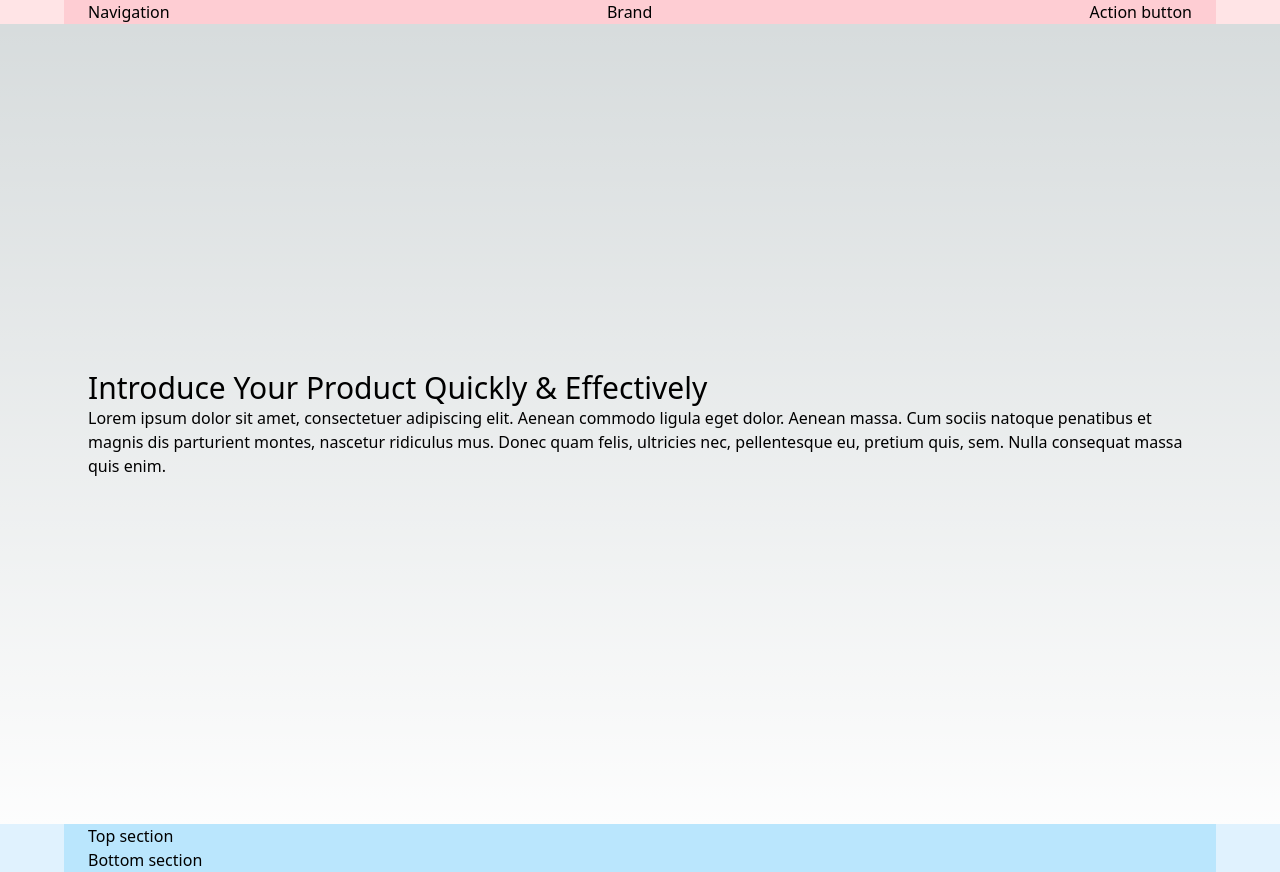
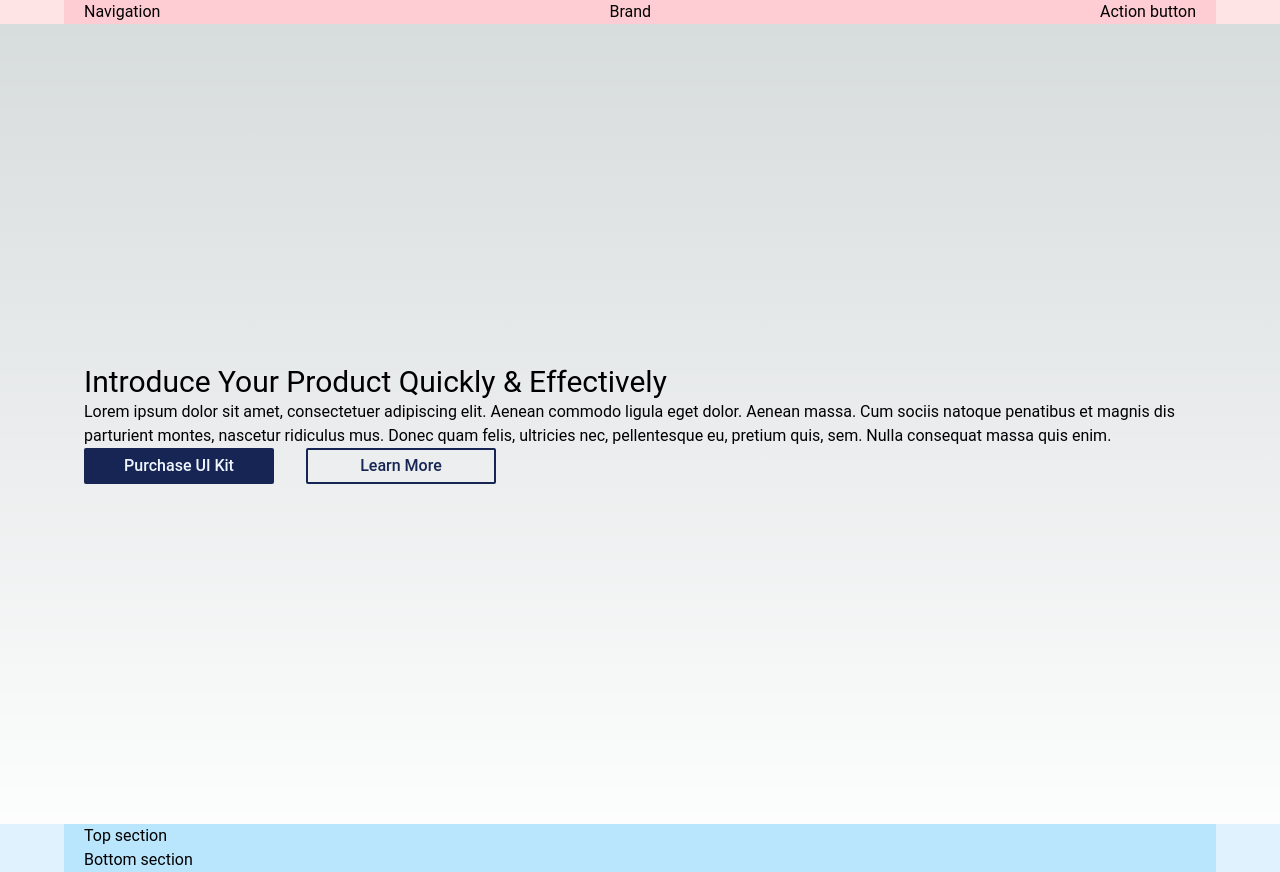
Before and after one commit to telesyk/sample-simple-landing, a Next.js app: page / in a window 1280 px wide. Built offline with nearby package versions, Linux system fonts and the light colour scheme.

Commit message:
Extend components with Buttons. Extend tailwind config with Roboto font. Update TextContent. update SectionHero.

```diff
--- a/src/app/context.tsx
+++ b/src/app/context.tsx
@@ -14,19 +14,26 @@ const data = {
       logo: '',
       copyright: '©2023 Yourcompany',
     },
-    socials: {
+    social: {
       facebook: '#',
       linkedin: '#',
       twitter: '#',
       youtube: '#',
       instagram: '#',
     },
-    buttons: {
+    button: {
       primary1: 'Buy Now',
       primary2: 'Purchase Now',
       primary3: 'Purchase UI Kit',
       secondary: 'Learn More',
     },
+    pricing: [
+      {
+        title: 'UI Design Kit',
+        description: 'See, One price. Simple.',
+        value: '40',
+      },
+    ],
   },
   pages: {
     home: {
@@ -34,10 +41,39 @@ const data = {
         title: 'Introduce Your Product Quickly & Effectively',
         content:
           'Lorem ipsum dolor sit amet, consectetuer adipiscing elit. Aenean commodo ligula eget dolor. Aenean massa. Cum sociis natoque penatibus et magnis dis parturient montes, nascetur ridiculus mus. Donec quam felis, ultricies nec, pellentesque eu, pretium quis, sem. Nulla consequat massa quis enim.',
+        button: {
+          primary: {
+            title: 'Purchase UI Kit',
+            link: null,
+          },
+          secondary: {
+            title: 'Learn More',
+            link: '/about',
+          },
+        },
       },
       features: {
         title: '',
         content: '',
+        items: [],
+      },
+      benefit1: {
+        title: '',
+        content: '',
+      },
+      benefit2: {
+        title: '',
+        content: '',
+      },
+      benefit3: {
+        title: '',
+        content: '',
+        button: {
+          primary: {
+            title: 'Purchase Now',
+            link: null,
+          },
+        },
       },
       pricing: {
         title: '',
--- /dev/null
+++ b/src/components/Buttons/Base.tsx
@@ -0,0 +1,34 @@
+import Link from 'next/link'
+import { ButtonSizeType } from '@/types'
+
+interface ButtonProps {
+  children: React.ReactNode
+  href?: string
+  className?: string
+  size: ButtonSizeType
+}
+
+export default function BaseButton({
+  children,
+  href = '',
+  className,
+  size,
+}: ButtonProps) {
+  const sizeClasses =
+    size === 'md'
+      ? 'min-w-[190px] py-1 px-6 text-base font-medium'
+      : 'min-w-[160px] py-0.5 px-4 text-xs'
+  const classes = `inline-flex items-center justify-center gap-4 rounded-sm border-2 box-border transition-colors ${sizeClasses} ${className}`
+
+  return (
+    <>
+      {!href ? (
+        <Link className={classes} href={href}>
+          {children}
+        </Link>
+      ) : (
+        <button className={classes}>{children}</button>
+      )}
+    </>
+  )
+}
--- /dev/null
+++ b/src/components/Buttons/PrimaryButton.tsx
@@ -0,0 +1,19 @@
+import BaseButton from './Base'
+import { ButtonSizeType } from '@/types'
+
+export default function PrimaryButton({
+  children,
+  size = 'md',
+}: {
+  children: React.ReactNode
+  size?: ButtonSizeType
+}) {
+  return (
+    <BaseButton
+      size={size}
+      className="bg-blue-950 text-blue-50 border-transparent hover:bg-blue-900"
+    >
+      {children}
+    </BaseButton>
+  )
+}
--- /dev/null
+++ b/src/components/Buttons/SecondaryButton.tsx
@@ -0,0 +1,19 @@
+import BaseButton from './Base'
+import { ButtonSizeType } from '@/types'
+
+export default function SecondaryButton({
+  children,
+  size = 'md',
+}: {
+  children: React.ReactNode
+  size?: ButtonSizeType
+}) {
+  return (
+    <BaseButton
+      size={size}
+      className="text-blue-950 border-2 border-blue-950 hover:border-blue-900 hover:text-blue-900"
+    >
+      {children}
+    </BaseButton>
+  )
+}
--- a/src/components/Container.tsx
+++ b/src/components/Container.tsx
@@ -6,6 +6,6 @@ export default function Container({
   className?: string
 }>) {
   return (
-    <div className={'px-6 w-full max-w-6xl flex ' + className}>{children}</div>
+    <div className={'px-5 w-full max-w-6xl flex ' + className}>{children}</div>
   )
 }
--- a/src/components/Sections/SectionHero.tsx
+++ b/src/components/Sections/SectionHero.tsx
@@ -1,5 +1,7 @@
 'use client'
 
+import PrimaryButton from '../Buttons/PrimaryButton'
+import SecondaryButton from '../Buttons/SecondaryButton'
 import { useHomeContext } from '../HomeContainer/context'
 import SectionContainer from '../Section'
 import TextContent from '../TextContent'
@@ -14,7 +16,12 @@ export default function SectionHero() {
         title={hero?.title}
         content={hero?.content}
         headingType={'h1'}
-      />
+      >
+        <div className="flex flex-wrap gap-8 items-center">
+          <PrimaryButton>{hero?.button?.primary?.title}</PrimaryButton>
+          <SecondaryButton>{hero?.button?.secondary?.title}</SecondaryButton>
+        </div>
+      </TextContent>
     </SectionContainer>
   )
 }
--- a/src/components/TextContent/index.tsx
+++ b/src/components/TextContent/index.tsx
@@ -1,14 +1,18 @@
 import { HeadingType } from '@/types'
+
+interface TextContentProps {
+  title?: string
+  content?: string
+  headingType: HeadingType
+  children?: React.ReactNode
+}
 
 export default function TextContent({
   title,
   content,
   headingType = 'h1',
-}: {
-  title?: string
-  content?: string
-  headingType: HeadingType
-}) {
+  children,
+}: TextContentProps) {
   const heading = (text: string) =>
     headingType === 'h3' ? (
       <h3 className="text-md">{text}</h3>
@@ -22,6 +26,7 @@ export default function TextContent({
     <article>
       {title && heading(title)}
       {content && <p>{content}</p>}
+      {children}
     </article>
   )
 }
--- a/tailwind.config.ts
+++ b/tailwind.config.ts
@@ -1,20 +1,24 @@
-import type { Config } from "tailwindcss";
+import type { Config } from 'tailwindcss'
+const defaultTheme = require('tailwindcss/defaultTheme')
 
 const config: Config = {
   content: [
-    "./src/pages/**/*.{js,ts,jsx,tsx,mdx}",
-    "./src/components/**/*.{js,ts,jsx,tsx,mdx}",
-    "./src/app/**/*.{js,ts,jsx,tsx,mdx}",
+    './src/pages/**/*.{js,ts,jsx,tsx,mdx}',
+    './src/components/**/*.{js,ts,jsx,tsx,mdx}',
+    './src/app/**/*.{js,ts,jsx,tsx,mdx}',
   ],
   theme: {
     extend: {
       backgroundImage: {
-        "gradient-radial": "radial-gradient(var(--tw-gradient-stops))",
-        "gradient-conic":
-          "conic-gradient(from 180deg at 50% 50%, var(--tw-gradient-stops))",
+        'gradient-radial': 'radial-gradient(var(--tw-gradient-stops))',
+        'gradient-conic':
+          'conic-gradient(from 180deg at 50% 50%, var(--tw-gradient-stops))',
+      },
+      fontFamily: {
+        sans: ['Roboto', ...defaultTheme.fontFamily.sans],
       },
     },
   },
   plugins: [],
-};
-export default config;
+}
+export default config
```
Also changed, not shown: src/types.ts (+11 -0 lines).
